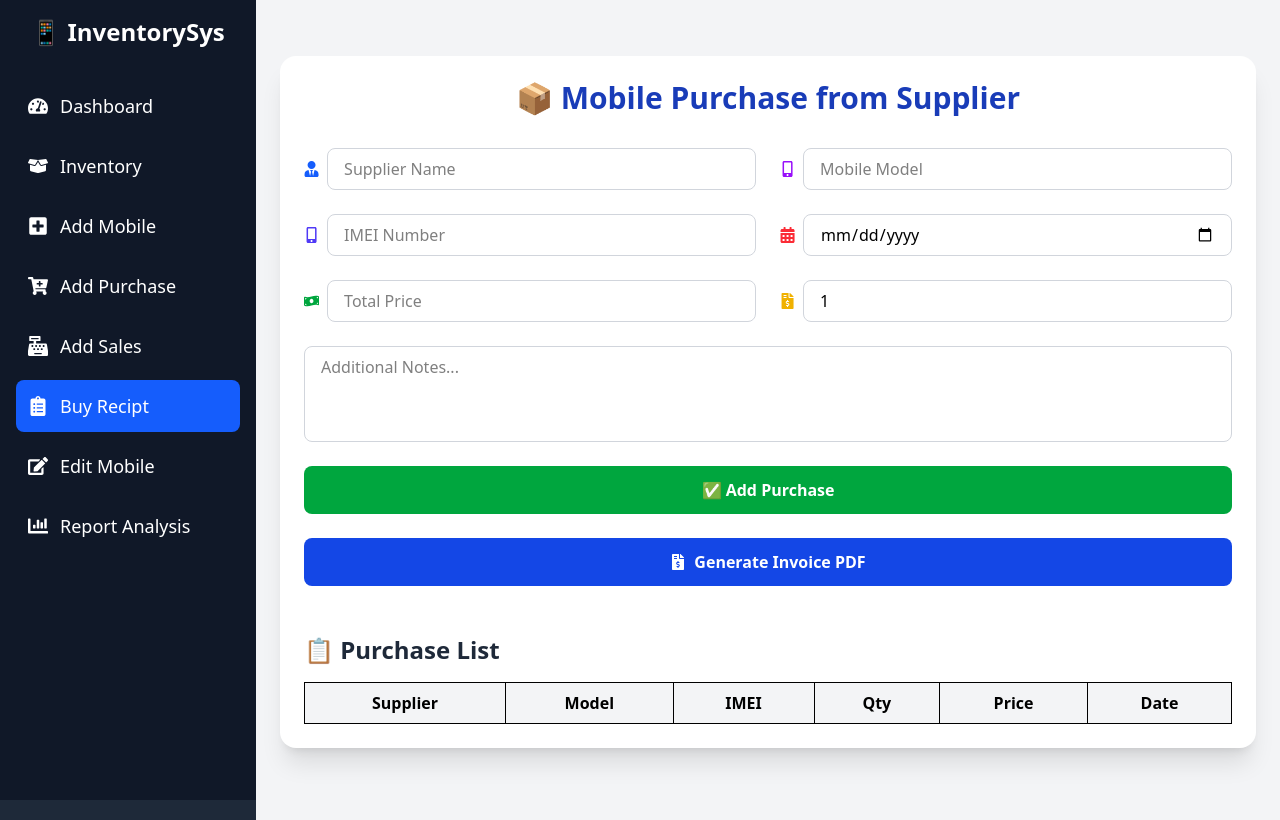
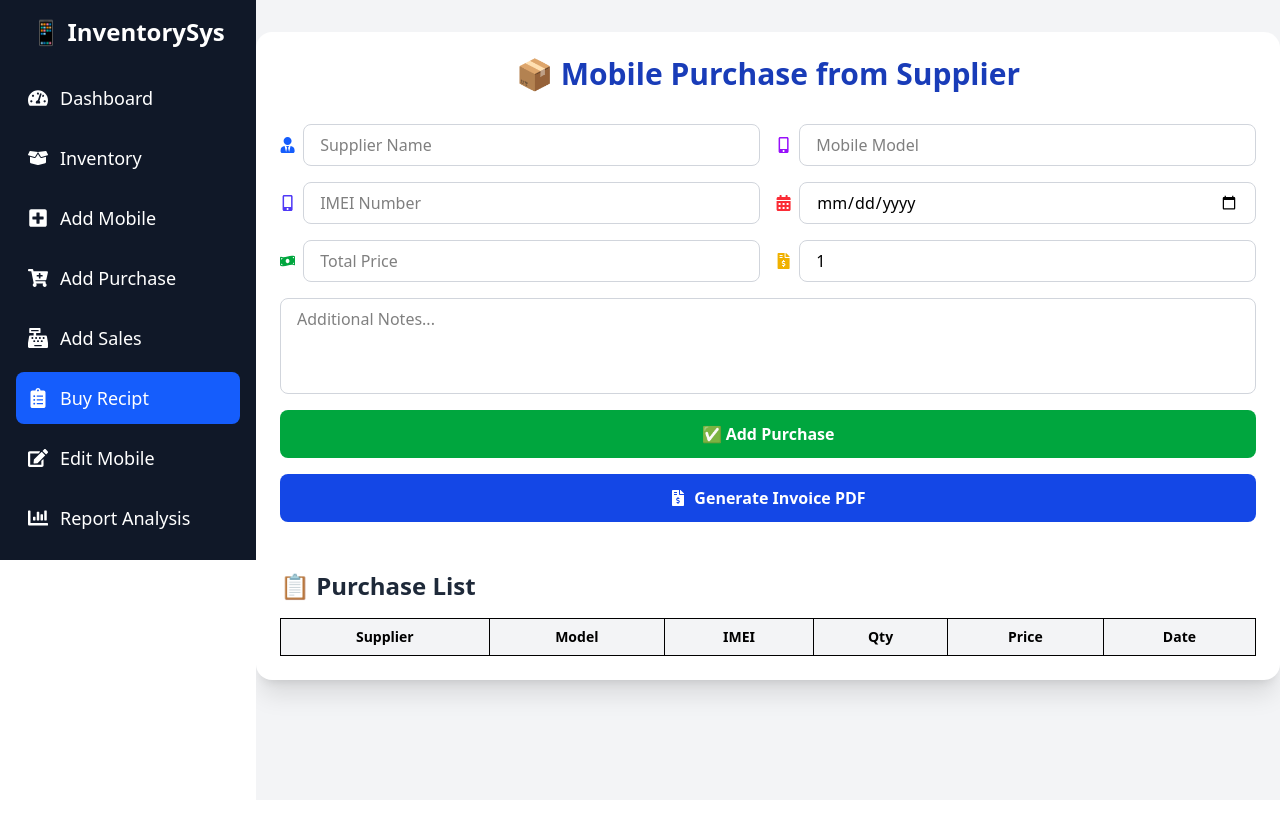
Before and after one commit to raihan51674/Inventory-management, a React (Vite) app: page /purchase in a window 1280 px wide. Built offline with nearby package versions, Linux system fonts and the light colour scheme.

Commit message:
aktu edit

```diff
--- a/package.json
+++ b/package.json
@@ -18,6 +18,7 @@
     "react-dom": "^19.1.0",
     "react-icons": "^5.5.0",
     "react-router": "^7.6.2",
+    "react-router-dom": "^7.6.2",
     "recharts": "^2.15.3",
     "tailwindcss": "^4.1.8"
   },
--- a/src/Components/Navbar.jsx
+++ b/src/Components/Navbar.jsx
@@ -8,9 +8,9 @@ import {
   FaPlusSquare,
   FaTachometerAlt,
 } from "react-icons/fa";
-import { NavLink } from "react-router";
+import { NavLink } from "react-router"; // fixed import
 
-const Navbar = () => {
+const Navbar = ({ sidebarOpen }) => {
   const navItems = [
     { name: "Dashboard", path: "/Dashboard", icon: <FaTachometerAlt /> },
     { name: "Inventory", path: "/inventory", icon: <FaBoxOpen /> },
@@ -23,8 +23,18 @@ const Navbar = () => {
   ];
 
   return (
-    <div className="h-screen p-4 bg-gray-900 text-white flex flex-col gap-2">
+    <div
+      className={`h-full bg-gray-900 text-white flex flex-col transition-all duration-300 ${
+        sidebarOpen ? "w-64 p-4" : "w-16 p-2"
+      }`}
+    >
+      {/* Brand */}
+      {sidebarOpen && (
         <h1 className="text-2xl font-bold mb-6 text-center">📱 InventorySys</h1>
+      )}
+
+      {/* Nav Items */}
+      <div className="flex flex-col gap-2">
         {navItems.map((item) => (
           <NavLink
             key={item.name}
@@ -36,9 +46,10 @@ const Navbar = () => {
             }
           >
             <span className="text-xl">{item.icon}</span>
-          {item.name}
+            {sidebarOpen && <span>{item.name}</span>}
           </NavLink>
         ))}
+      </div>
     </div>
   );
 };
--- a/src/Pages/Purchase.jsx
+++ b/src/Pages/Purchase.jsx
@@ -46,15 +46,13 @@ const Purchase = () => {
   const generateInvoice = () => {
     const doc = new jsPDF();
 
-    // Header
     doc.setFontSize(22);
     doc.setTextColor("#2c3e50");
     doc.text("Purchase Invoice", 20, 20);
 
     doc.setLineWidth(0.5);
-    doc.line(20, 25, 190, 25); // horizontal line under title
+    doc.line(20, 25, 190, 25);
 
-    // Supplier Info Box
     doc.setFontSize(14);
     doc.setTextColor("#34495e");
     doc.text("Supplier Information:", 20, 35);
@@ -64,7 +62,6 @@ const Purchase = () => {
     doc.text(`Name: ${purchaseData.supplierName}`, 20, 45);
     doc.text(`Phone: ${purchaseData.phone}`, 20, 52);
 
-    // Purchase Details Box
     doc.setFontSize(14);
     doc.setTextColor("#34495e");
     doc.text("Purchase Details:", 20, 65);
@@ -80,7 +77,6 @@ const Purchase = () => {
     doc.text(`Date: ${purchaseData.date}`, 20, startY + lineHeight * 3);
     doc.text(`Total Price: $${purchaseData.price}`, 20, startY + lineHeight * 4);
 
-    // Notes Section
     if (purchaseData.notes.trim() !== "") {
       doc.setFontSize(14);
       doc.setTextColor("#34495e");
@@ -88,12 +84,10 @@ const Purchase = () => {
 
       doc.setFontSize(12);
       doc.setTextColor("#000");
-      // Split notes text if too long for one line (max 170 width)
       const splitNotes = doc.splitTextToSize(purchaseData.notes, 170);
       doc.text(splitNotes, 20, startY + lineHeight * 7);
     }
 
-    // Footer line and thank you note
     doc.setDrawColor(200);
     doc.line(20, 280, 190, 280);
     doc.setFontSize(10);
@@ -110,13 +104,16 @@ const Purchase = () => {
       </h2>
 
       {/* Purchase Form */}
-      <form className="grid grid-cols-1 md:grid-cols-2 gap-6" onSubmit={handleSubmit}>
+      <form
+        className="grid grid-cols-1 sm:grid-cols-2 gap-4"
+        onSubmit={handleSubmit}
+      >
         <div className="flex items-center gap-2">
           <FaUserTie className="text-blue-600" />
           <input
             name="supplierName"
             placeholder="Supplier Name"
-            className="input-style"
+            className="input-style w-full"
             value={purchaseData.supplierName}
             onChange={handleChange}
             required
@@ -128,7 +125,7 @@ const Purchase = () => {
           <input
             name="model"
             placeholder="Mobile Model"
-            className="input-style"
+            className="input-style w-full"
             value={purchaseData.model}
             onChange={handleChange}
             required
@@ -140,7 +137,7 @@ const Purchase = () => {
           <input
             name="imei"
             placeholder="IMEI Number"
-            className="input-style"
+            className="input-style w-full"
             value={purchaseData.imei}
             onChange={handleChange}
             required
@@ -152,7 +149,7 @@ const Purchase = () => {
           <input
             type="date"
             name="date"
-            className="input-style"
+            className="input-style w-full"
             value={purchaseData.date}
             onChange={handleChange}
             required
@@ -165,7 +162,7 @@ const Purchase = () => {
             type="number"
             name="price"
             placeholder="Total Price"
-            className="input-style"
+            className="input-style w-full"
             value={purchaseData.price}
             onChange={handleChange}
             min={0}
@@ -180,7 +177,7 @@ const Purchase = () => {
             type="number"
             name="quantity"
             placeholder="Quantity"
-            className="input-style"
+            className="input-style w-full"
             value={purchaseData.quantity}
             onChange={handleChange}
             min={1}
@@ -191,14 +188,14 @@ const Purchase = () => {
         <textarea
           name="notes"
           placeholder="Additional Notes..."
-          className="input-style md:col-span-2 h-24 resize-none"
+          className="input-style sm:col-span-2 h-24 resize-none w-full"
           value={purchaseData.notes}
           onChange={handleChange}
         />
 
         <button
           type="submit"
-          className="md:col-span-2 bg-green-600 text-white py-3 rounded-lg font-semibold hover:bg-green-700 transition"
+          className="sm:col-span-2 w-full bg-green-600 text-white py-3 rounded-lg font-semibold hover:bg-green-700 transition"
         >
           ✅ Add Purchase
         </button>
@@ -206,7 +203,7 @@ const Purchase = () => {
         <button
           type="button"
           onClick={generateInvoice}
-          className="md:col-span-2 flex items-center justify-center gap-2 bg-blue-700 text-white py-3 rounded-lg font-semibold hover:bg-blue-800 transition"
+          className="sm:col-span-2 w-full flex items-center justify-center gap-2 bg-blue-700 text-white py-3 rounded-lg font-semibold hover:bg-blue-800 transition"
         >
           <FaFileInvoiceDollar /> Generate Invoice PDF
         </button>
@@ -216,9 +213,9 @@ const Purchase = () => {
       <div className="mt-12">
         <h3 className="text-2xl font-bold mb-4 text-gray-800">📋 Purchase List</h3>
         <div className="overflow-x-auto">
-          <table className="min-w-full bg-white border border-gray-300 rounded-lg">
+          <table className="min-w-max w-full bg-white border border-gray-300 rounded-lg">
             <thead>
-              <tr className="bg-gray-100">
+              <tr className="bg-gray-100 text-sm">
                 <th className="px-4 py-2 border">Supplier</th>
                 <th className="px-4 py-2 border">Model</th>
                 <th className="px-4 py-2 border">IMEI</th>
@@ -229,7 +226,7 @@ const Purchase = () => {
             </thead>
             <tbody>
               {purchaseList.map((purchase, index) => (
-                <tr key={index} className="text-center">
+                <tr key={index} className="text-center text-sm">
                   <td className="px-4 py-2 border">{purchase.supplierName}</td>
                   <td className="px-4 py-2 border">{purchase.model}</td>
                   <td className="px-4 py-2 border">{purchase.imei}</td>
--- a/src/RootLayout/RootHome.jsx
+++ b/src/RootLayout/RootHome.jsx
@@ -1,16 +1,58 @@
-import { Outlet } from 'react-router';
+import { useEffect, useState } from "react";
+import { FaBars } from "react-icons/fa";
+import { Outlet, useLocation } from "react-router-dom"; // ✅ FIXED import
 import Navbar from "../Components/Navbar";
 
 const RootHome = () => {
+  const [sidebarOpen, setSidebarOpen] = useState(window.innerWidth >= 768);
+  const location = useLocation(); // track route changes
+
+  // Auto-close sidebar on mobile when route changes
+  useEffect(() => {
+    if (window.innerWidth < 768) {
+      setSidebarOpen(false);
+    }
+  }, [location]);
+
+  // Auto toggle sidebar on resize
+  useEffect(() => {
+    const handleResize = () => {
+      setSidebarOpen(window.innerWidth >= 768);
+    };
+
+    window.addEventListener("resize", handleResize);
+    return () => window.removeEventListener("resize", handleResize);
+  }, []);
+
   return (
-    <div className="flex min-h-screen">
-      {/* Left Sidebar */}
-      <div className="w-64 bg-gray-800 text-white">
-        <Navbar />
+    <div className="flex min-h-screen relative overflow-hidden">
+      {/* Toggle Button for Mobile */}
+      <button
+        onClick={() => setSidebarOpen(!sidebarOpen)}
+        className="absolute top-4 left-4 z-50 md:hidden text-2xl text-white bg-gray-800 p-2 rounded"
+      >
+        <FaBars />
+      </button>
+
+      {/* Sidebar */}
+      <div
+        className={`fixed top-0 left-0 h-full z-40 transform transition-transform duration-300 md:relative md:translate-x-0 ${
+          sidebarOpen ? "translate-x-0 w-64" : "-translate-x-full md:w-64"
+        }`}
+      >
+        <Navbar sidebarOpen={sidebarOpen} />
       </div>
 
-      {/* Right Content Area */}
-      <div className="flex-1 bg-gray-100 p-6">
+      {/* Mobile Overlay */}
+      {sidebarOpen && window.innerWidth < 768 && (
+        <div
+          onClick={() => setSidebarOpen(false)}
+          className="fixed inset-0 bg-black bg-opacity-50 z-30 md:hidden"
+        />
+      )}
+
+      {/* Main Content */}
+      <div className="flex-1 bg-gray-100 transition-all duration-300 overflow-auto">
         <Outlet />
       </div>
     </div>
```
Also changed, not shown: 1 other file (tests, documents, lock files or other folders). Lines whose indentation alone changed are shown as unchanged.
